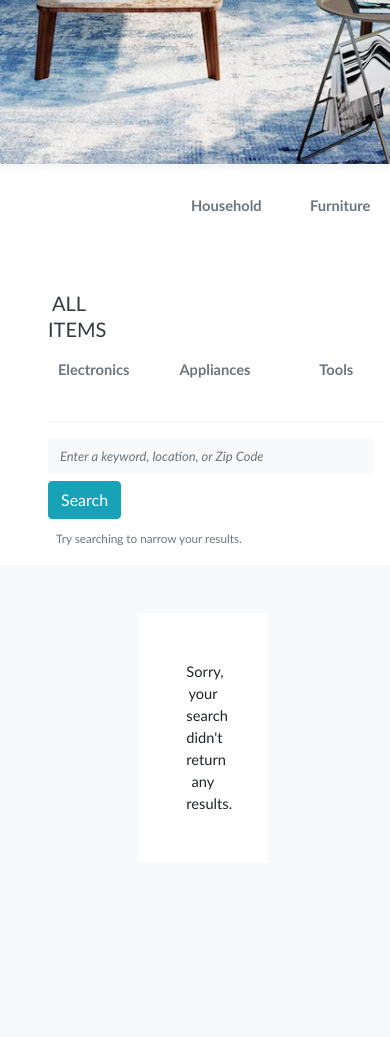
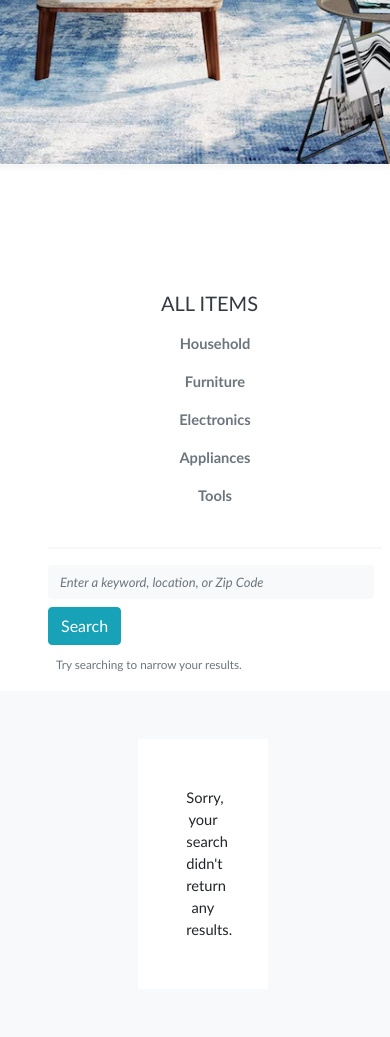
Before and after one commit to gth2103/res_app, a Flask app: template res/app/templates/all.html in a window 390 px wide. Shown: the part 605-1642 px from the top of the page. Before the commit the page ends 1516 px from the top, so only its background shows below. Run offline with Flask 2, Linux system fonts and the light colour scheme; the template is opened without the code that fills it, so the values that code supplies are empty; some libraries are stand-ins or nearby versions.

Commit message:
responsive header / title menu columns

```diff
--- a/res/app/templates/all.html
+++ b/res/app/templates/all.html
@@ -53,32 +53,32 @@
         </div>
     </div>
     <div class="row pl-5">
-        <div class="col mb-3 pt-5 mt-5">
+        <div class="col-12 col-sm-2 mb-3 text-center text-sm-left pl-5 pl-sm-3 mb-3 pt-5 mt-5">
             <h5 class="text-uppercase text-dark mb-3 ml-1 mr-5 d-inline">
                 All Items
             </h5>
         </div>
-        <div class="col mb-3 text-center">
+        <div class="col-12 col-sm-2 mb-3 text-center">
             <a id="household" class="title-menu-item text-secondary font-weight-bold" href="/buy/household">
                 Household
                 </a>
         </div>
-        <div class="col mb-3 text-center">
+        <div class="col-12 col-sm-2 mb-3 text-center">
             <a id="furniture" class="title-menu-item text-secondary font-weight-bold" href="/buy/furniture">
                 Furniture
             </a>
         </div>
-        <div class="col mb-3 text-center">
+        <div class="col-12 col-sm-2 mb-3 text-center">
             <a id="electronics" class="title-menu-item text-secondary font-weight-bold" href="/buy/electronics">
                 Electronics
             </a>
         </div>
-        <div class="col mb-3 text-center">
+        <div class="col-12 col-sm-2 mb-3 text-center">
             <a id="appliances" class="title-menu-item text-secondary font-weight-bold" href="/buy/appliances">
                 Appliances
             </a>
         </div>
-        <div class="col mb-3 text-center">
+        <div class="col-12 col-sm-2 mb-3 text-center">
             <a id="tools" class="title-menu-item text-secondary font-weight-bold" href="/buy/tools">
                 Tools
             </a>
```
